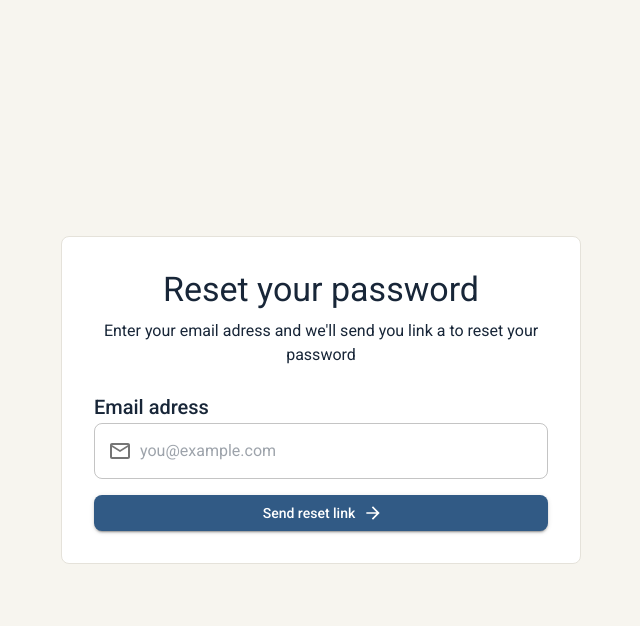
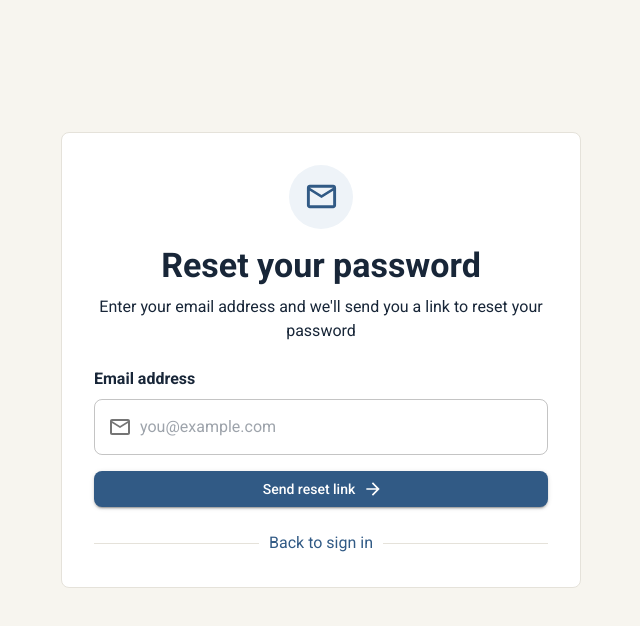
Before and after one commit to ahmedelkhalifa/Sprintory_Frontend, a React (Vite) app: page /reset in a window 1280 px wide. Shown: the top 626 px of the page, without its empty margins (319-959 px from the left). Built offline with nearby package versions, Linux system fonts and the light colour scheme; no server answers.

Commit message:
add icon circle and back to sign in link

```diff
--- a/src/pages/auth/ResetPage.jsx
+++ b/src/pages/auth/ResetPage.jsx
@@ -1,7 +1,6 @@
-import { Box, Card, Typography, TextField, Button} from "@mui/material";
-import {MailOutlined} from "@mui/icons-material";
-import {InputAdornment} from "@mui/material";
-import {ArrowForward} from "@mui/icons-material";
+import { Box, Card, Typography, TextField, Button, InputAdornment, Divider, Link} from "@mui/material";
+import {MailOutlined,  ArrowForward} from "@mui/icons-material";
+import {Link as RouterLink} from "react-router-dom";
 function ResetPage(){
     return(
         <Box sx={{
@@ -10,6 +9,7 @@ function ResetPage(){
             display: "flex",
             justifyContent: "center",
             minHeight: "100vh",
+            pb: 10,
         }}>
             <Card sx={{
                 width: "100%",
@@ -17,14 +17,17 @@ function ResetPage(){
                 p: 4,
                 textAlign: "center",
             }}>
-            <Typography variant="h4" fontWeight={700}>
+                <Box sx={{width: 64, height: 64, borderRadius: "50%", bgcolor: "ai.background", display: "flex", alignItems: "center", justifyContent: "center", mx: "auto", mb: 2,}}>
+                    <MailOutlined color="primary" fontSize="large" />
+                </Box>
+            <Typography variant="h4" sx={{fontWeight: 700}}>
                 Reset your password
             </Typography>
                 <Typography color="text.secondary" sx={{mt: 1,mb: 3,}}>
-                    Enter your email adress and we'll send you link a to reset your password
+                    Enter your email address and we'll send you a link to reset your password
                 </Typography>
-                <Typography variant="h6" align="left">
-                    Email adress
+                <Typography variant="body1" align="left" sx={{mb: 1, fontWeight: 700}}>
+                    Email address
                 </Typography>
                 <TextField placeholder="you@example.com" type="email" fullWidth slotProps={{
                     input: {
@@ -38,6 +41,11 @@ function ResetPage(){
                 <Button variant="contained" fullWidth sx={{mt: 2}} endIcon={<ArrowForward />}>
                     Send reset link
                 </Button>
+                <Divider sx={{mt: 3}}>
+                    <Link component={RouterLink} to ="/login" underline="none">
+                        Back to sign in
+                    </Link>
+                </Divider>
             </Card>
         </Box>
     );
```
